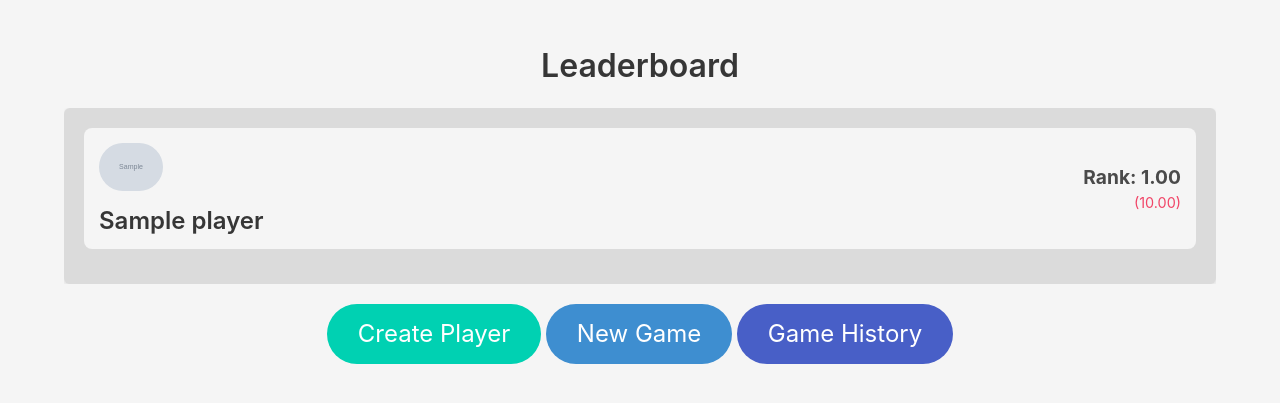
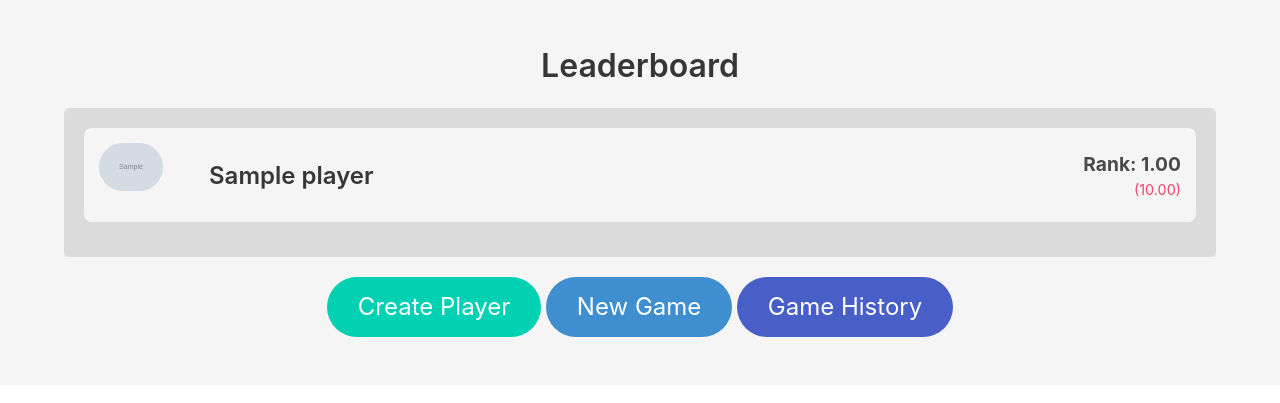
Before and after one commit to sk44p/leaderboard, a Django app: template leaderboard/templates/leaderboard.html in a window 1280 px wide. Shown: the top 403 px of the page. Run offline with Django 5.2, Linux system fonts and the light colour scheme; the template is opened without the code that fills it: most values are stand-ins (such as "Sample title", 1, 10 or a date in 2020); grey boxes marked "Sample" are stand-in pictures.

Commit message:
Tweak player card look to have avatar next to name

```diff
--- a/leaderboard/templates/leaderboard.html
+++ b/leaderboard/templates/leaderboard.html
@@ -23,6 +23,10 @@
             border-radius: 8px;
             cursor: pointer;
             transition: box-shadow 0.3s ease;
+        }
+        .player-info {
+            flex-grow: 1; /* This will allow the name to be next to the avatar */
+            margin-left: 15px; /* Add some space between avatar and name */
         }
         .player-card:hover {
             box-shadow: 0 4px 12px rgba(0, 0, 0, 0.1);
@@ -119,28 +123,19 @@
                 <div class="box has-background-grey-lighter">
                     {% for player_data in players %}
                     <!-- Player Card -->
-                    <div class="player-card" data-player-id="{{ player_data.player.id }}" onclick="openPlayerModal({{ player_data.player.id }})">
+                   <div class="player-card" data-player-id="{{ player_data.player.id }}" onclick="openPlayerModal({{ player_data.player.id }})">
                         <div class="media-left">
-                            <div class="player-info">
-                                <!-- Player Avatar -->
+                            <figure class="image is-64x64 player-avatar">
                                 {% if player_data.player.avatar %}
-                                <figure class="image is-64x64 player-avatar">
-                                    <img src="{{ player_data.player.avatar.url }}" alt="{{ player_data.player.name }}'s avatar" class="is-rounded">
-                                </figure>
+                                <img src="{{ player_data.player.avatar.url }}" alt="{{ player_data.player.name }}'s avatar" class="is-rounded">
                                 {% else %}
-                                <figure class="image is-64x64 player-avatar">
-                                    <img src="{% static 'images/default_avatar.png' %}" alt="Default avatar" class="is-rounded">
-                                </figure>
+                                <img src="{% static 'images/default_avatar.png' %}" alt="Default avatar" class="is-rounded">
                                 {% endif %}
-
-                                <!-- Player Name -->
-                                <div>
-                                    <p class="title is-4 player-name">{{ player_data.player.name }}</p>
-                                </div>
-                            </div>
+                            </figure>
                         </div>
-
-                        <!-- Rank and Mu Change (aligned to the right) -->
+                        <div class="player-info">
+                            <p class="title is-4 player-name">{{ player_data.player.name }}</p>
+                        </div>
                         <div class="rank-mu-container">
                             <p class="rank">Rank: {{ player_data.player.rank|floatformat:2 }}</p>
                             {% if player_data.mu_change is not None %}
```
